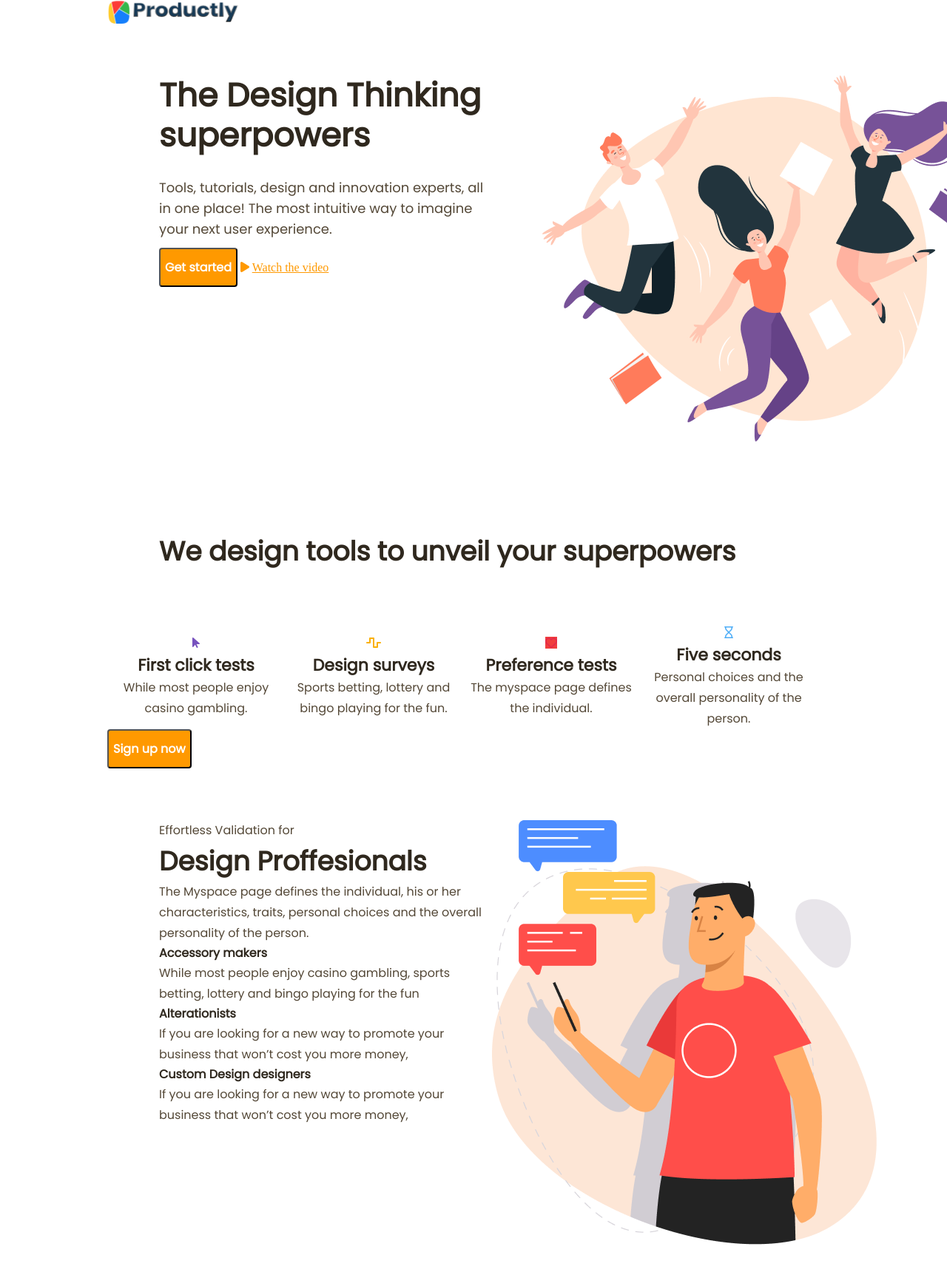
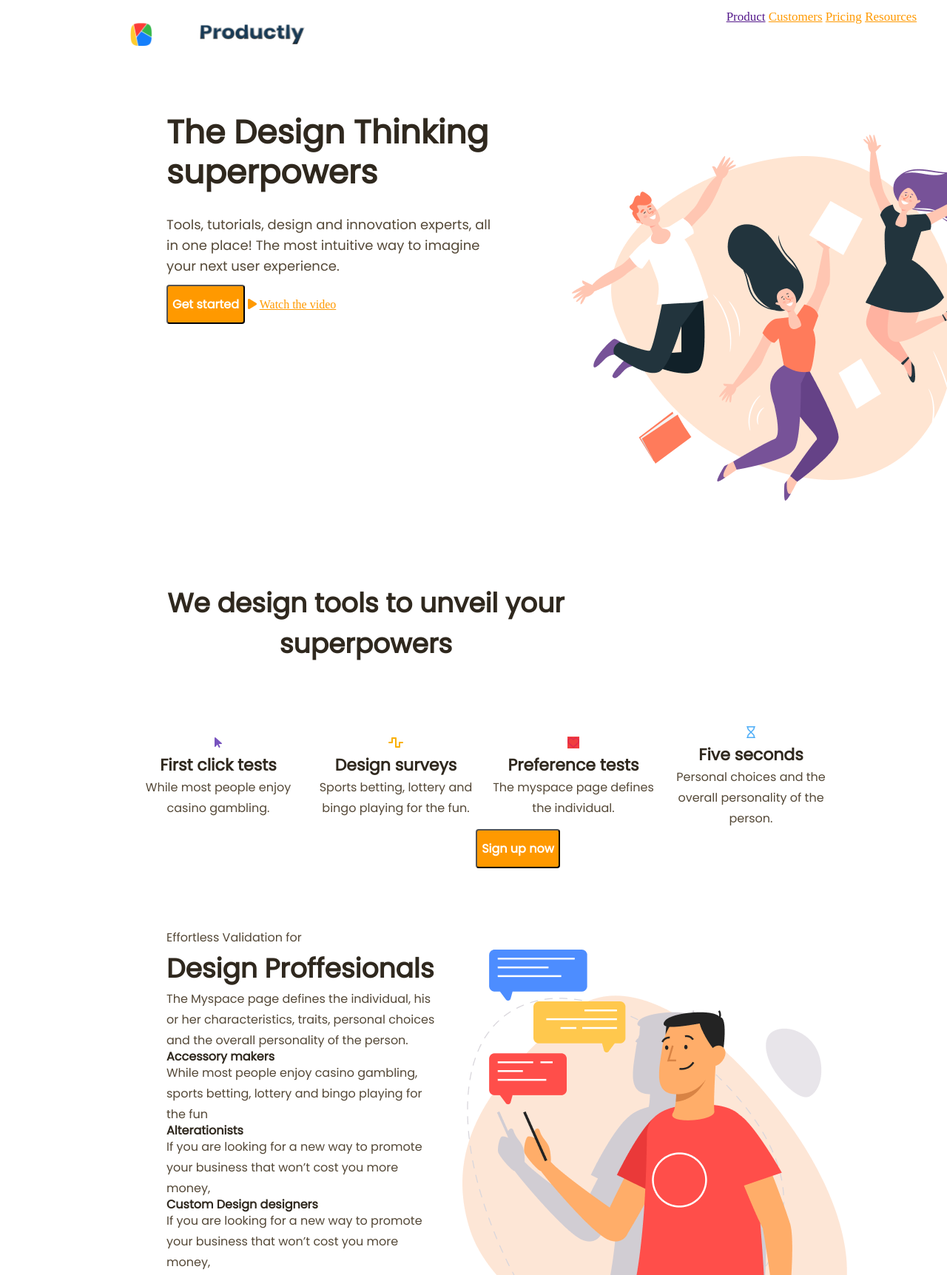
Before and after one commit to hannaostlund/Productly, a plain HTML site: page index.html in a window 1280 px wide. Shown: the top 1724 px of the page at 74% size. Drawn offline with Linux system fonts and the light colour scheme; files that its build step writes are made by us from their sources.

Commit message:
update index
continuing to updating index

```diff
--- a/index.html
+++ b/index.html
@@ -16,9 +16,14 @@
     <header>
         <img class="bitmap" src="images/Bitmap.png" alt="bitmap">
         <img class="logo" src="images/Productly.png" alt="logo name">
+
+        <div class="topnav">
+            <a class="Product" href="">Product</a>
+            <a href="#customers">Customers</a>
+            <a href="#pricing">Pricing</a>
+            <a href="#resources">Resources</a>
+          </div>
     </header>
-
-   <!--comment!  INSERT  NAV BAR -->
 
     <main>
         <div class="section-1">
@@ -36,8 +41,8 @@
         </div>
 
         <div class="section-2">
-            <div class="text-block-2"></div>
-            <h2>We design tools to unveil your superpowers</h2>
+            <div class="text-block-2">
+            <h2>We design tools to unveil your superpowers</h2></div>
             </div>
             <div container class="container-1">
                 <div class ="card">
@@ -61,7 +66,9 @@
                     <p>Personal choices and the overall personality of the person.</p>
                 </div>
             </div>
+            <div class="button-2">
                <button class ="btn btn-2">Sign up now</button>
+            </div>
 
             <div class="section-3">
                 <div class="text-block-3">
@@ -119,12 +126,16 @@
     </main>
 
     <footer>
+        <div class="footer-photos">
         <img class="bitmap" src="images/Bitmap.png" alt="bitmap">
         <img class="logo" src="images/Productly.png" alt="logo name">
-        <div class="footer-text-1">
+        </div>
+        <div class="footer-links">
+            <div class="footer-text-1">
             <h ref="link">About Us</h>
             <h ref="link">About Us</h>
             <h ref="link">About Us</h>
+            </div>
             <div class="footer-text-2">
                 <h ref="link">Disclaimer</h>
                 <h ref="link">Financing</h>
--- a/styles/index.css
+++ b/styles/index.css
@@ -4,23 +4,14 @@ header {
     padding-right: 145px;
 }
 
-footer {
-    padding: 50px;
-    margin: 20px;
-    padding-left: 145px;
-    padding-right: 145px;
-    display: flex;
-}
-
-.footer-text-1 {
-    display: flex;
-    flex-direction: column;
-}
-
-.footer-text-2 {
-    display: flex;
-    flex-direction: column;
-}
+.topnav {
+        float: right;
+        color: #2F281E;
+        text-align: center;
+        padding: 14px 16px;
+        text-decoration: none;
+        font-size: 17px;
+      }
 
 body {
     width: 1400px;
@@ -44,7 +35,7 @@ body {
 main {
     padding-left: 145px;
     padding-right: 145px;
-    margin: auto;
+    margin: 30px;
     padding: auto;
 }
 
@@ -83,7 +74,6 @@ h4 {
     font-size: 16px;
     font-style: normal;
     font-weight: 700;
-    line-height: 26px; /* 162.5% */
 }
 
 p {
@@ -95,6 +85,10 @@ p {
     line-height: 28px;
 }
 
+img {
+    margin: 30px;
+}
+
 a:link {
     color: #FF9900;
   }
@@ -102,7 +96,7 @@ a:link {
 .section-1 {
     display: flex;
     justify-content: space-between;
-    padding: 50px;
+    padding: 30px;
     margin: 20px;
 }
 
@@ -137,12 +131,18 @@ a:link {
 }
 
 .section-2 {
-    padding: 50px;
     margin: 20px;
+    padding: 30px;
+    display: flex;
 }
 
 .text-block-2 {
     width: 539px;
+    margin-bottom: 30px;
+    text-align: center;
+    display: flex;
+    justify-content: center;
+    align-items: center;
 }
 
 .container-1 {
@@ -181,17 +181,26 @@ a:link {
     color: #4DADF7;
 }
 
+.button-2 {
+    display: flex;
+    justify-content:center;
+    align-items: center;
+}
+
 .btn-2 {
     display: flex;
-    justify-content: center;
+    justify-content:flex-end;
     align-items: center;
+    margin-bottom: 30px;
 }
 
 .section-3 {
     display: flex;
     justify-content: space-between;
-    padding: 50px;
-    margin: 20px;}
+    padding: 30px;
+    margin: 20px;
+    margin-bottom: 30px;
+}
 
 .text-block-3 {
     display: flex;
@@ -209,8 +218,9 @@ a:link {
 .section-4 {
     display: flex;
     justify-content: space-between;
-    padding: 50px;
+    padding: 30px;
     margin: 20px;
+
 }
 
 .text-block-4 {
@@ -229,12 +239,13 @@ a:link {
 .section-5 {
     display: flex;
     justify-content: space-between;
-    padding: 50px;
+    padding: 30px;
     margin: 20px;
 }
 
 .text-block-5 {
     display: flex;
+    margin-bottom: 30px;
 }
 
 .text-content-5 {
@@ -245,3 +256,29 @@ a:link {
 .device-man {
     justify-content: flex-end;
 }
+
+footer {
+    padding: 50px;
+    margin: 20px;
+    display: flex;
+    justify-content: space-between;
+}
+
+.footer-photos {
+    display: flex;
+    align-items: flex-start;
+}
+
+.footer-links {
+    display: flex;
+    flex-direction: column;
+    gap: 10px;
+    align-items: flex-start;
+}
+
+.footer-text-1,
+.footer-text-2  {
+    display: flex;
+    flex-direction: column;
+    gap: 5px;
+}
```
